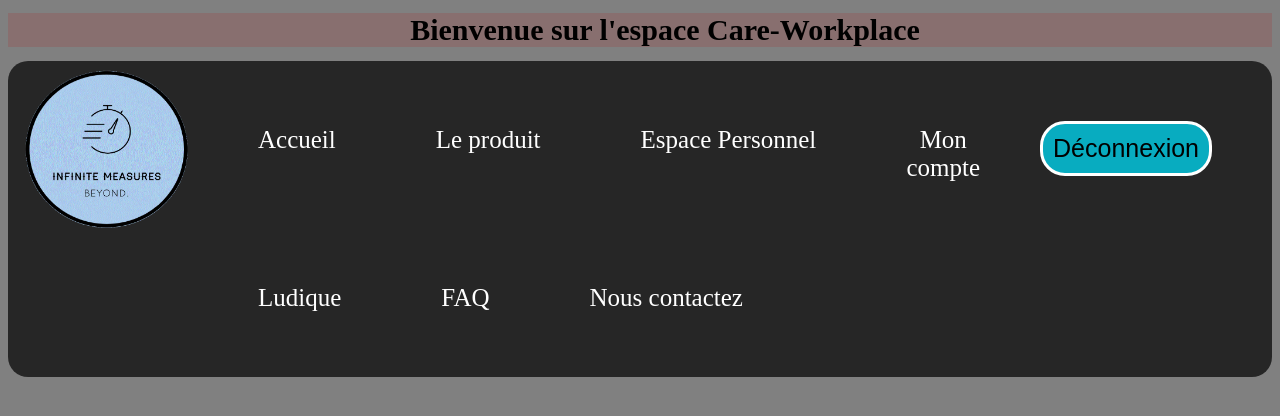
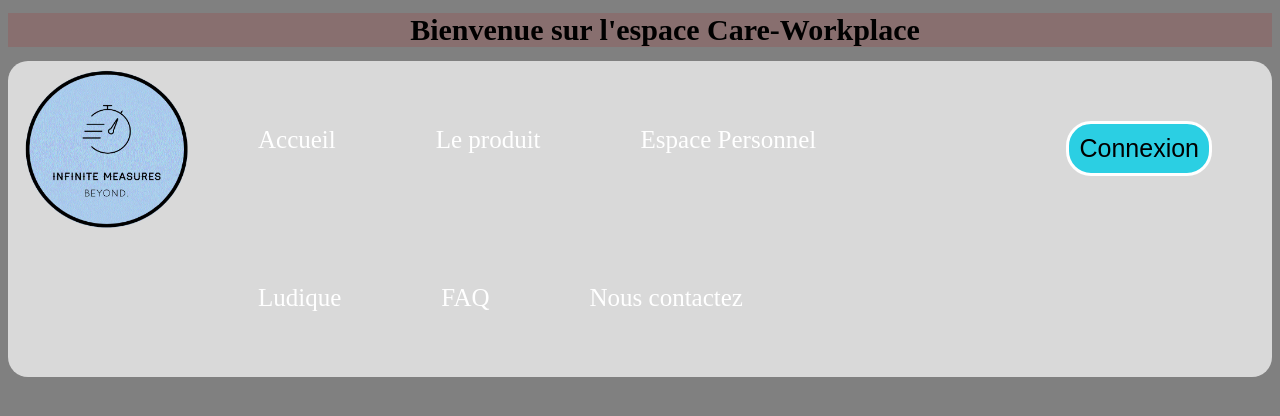
Before and after one commit to TarkusR/APP-G10E, a PHP site: page / in a window 1280 px wide. Shown: the top 416 px of the page. Run offline with PHP 8.4, Linux system fonts and the light colour scheme.

Commit message:
Updated Login button to show logout

```diff
--- a/Accueil.css
+++ b/Accueil.css
@@ -11,7 +11,7 @@ span{
     display: flex;
     flex-direction: row;
     justify-content: space-around;
-    background-color: rgba(0,0,0,0.7);
+    background-color: rgba(255,255,255,0.7);
     border-radius: 20px;
 }
 
--- a/index.php
+++ b/index.php
@@ -1,18 +1,9 @@
-<?php
-
-
-    $_SESSION["loggedin"]=true;
-
-
-?>
 
 <?php
-function deconexion() {
-    $_SESSION["loggedin"]=false;
-}
+session_start();
 
-if (isset($_GET['deconexion'])) {
-    deconexion();
+if (isset($_SESSION["loggedin"])) {
+    session_destroy();
 }
 ?>
 
@@ -37,12 +28,10 @@ if (isset($_GET['deconexion'])) {
     </ul>
 
         <?php
-        if(isset($_SESSION["loggedin"]) && $_SESSION["loggedin"] == false){
+        if(isset($_SESSION["loggedin"])){
+            echo ' <a class="monCompte">Mon compte </a> <a href="index.php">  <button class="connexion" >Déconnexion</button> </a> ';
+        } else{
             echo ' <a  href="login.php">  <button class="connexion">Connexion</button> </a> ';
-
-        } else{
-            echo ' <a class="monCompte">Mon compte </a>
- <a href="index.php?deconexion=true">  <button class="connexion" >Déconnexion</button> </a> ';
         }
 
 
```
